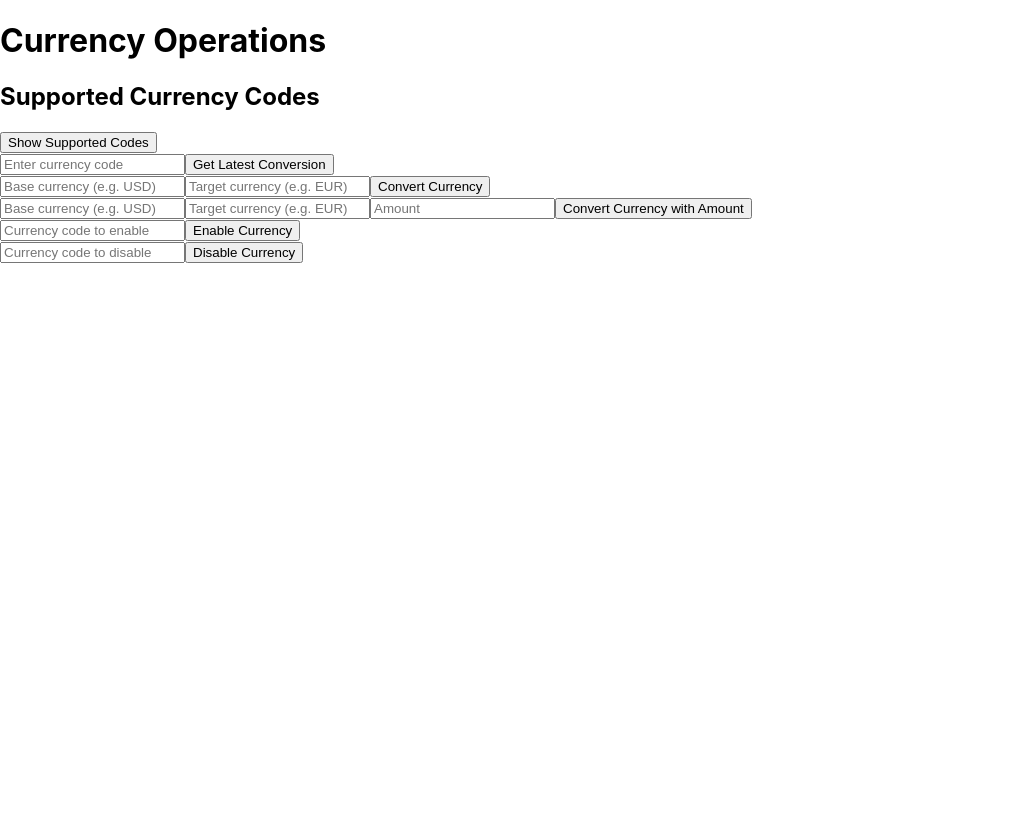
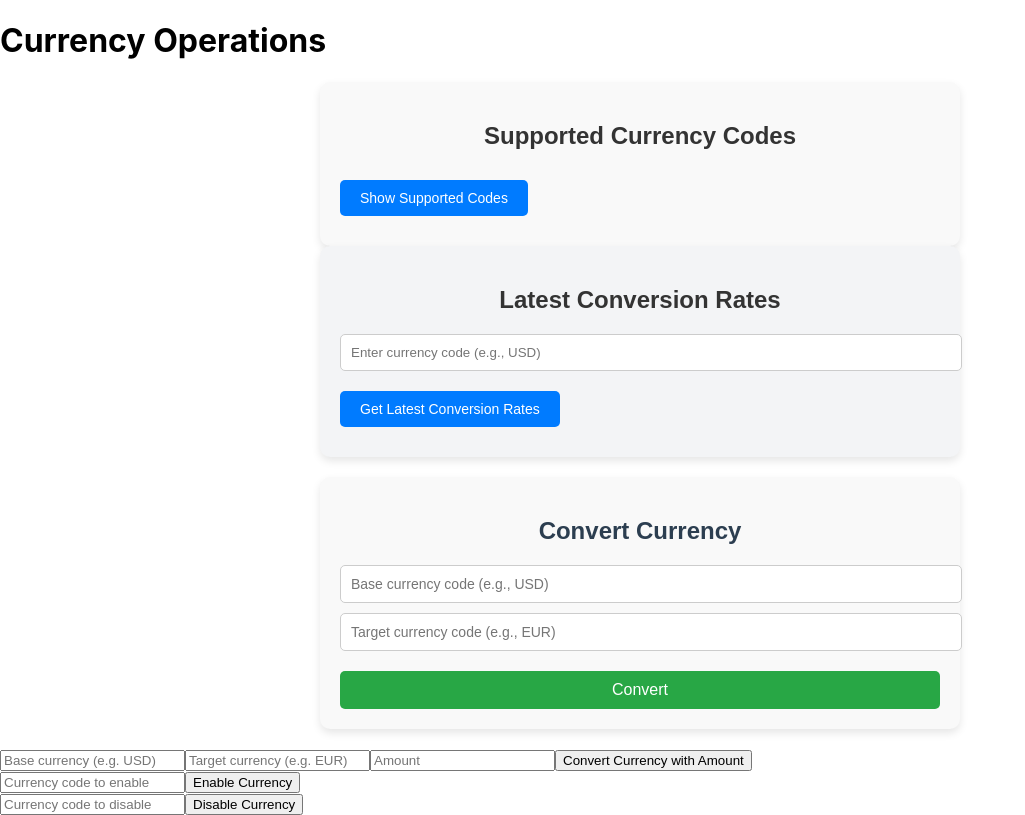
Before and after one commit to sviatdev/currency-exchange-frontend, a React (Create React App) app: page / in a window 1280 px wide. Shown: the whole page, without its empty margins (0-1025 px from the left). Built offline with nearby package versions, Linux system fonts and the light colour scheme.

Commit message:
#3 - Add design

```diff
--- a/src/component/ConvertCurrency.js
+++ b/src/component/ConvertCurrency.js
@@ -1,45 +1,66 @@
 import React, { useState } from 'react';
+import '../styles/ConvertCurrency.css'; // Import the CSS file
 import { convertCurrency } from '../api/convertCurrency';
 
 const ConvertCurrency = () => {
-    const [result, setResult] = useState(null);
+    const [baseCurrency, setBaseCurrency] = useState('');
+    const [targetCurrency, setTargetCurrency] = useState('');
+    const [conversionResult, setConversionResult] = useState(null);
     const [error, setError] = useState(null);
-    const [baseCode, setBaseCode] = useState('');
-    const [targetCode, setTargetCode] = useState('');
+    const [loading, setLoading] = useState(false);
 
-    const handleConvert = async () => {
-        const currencyRegex = /^[A-Z]{3}$/; // Regex to validate 3-letter currency code
-
-        if (!currencyRegex.test(baseCode) || !currencyRegex.test(targetCode)) {
-            setError('Currency codes must be 3 letters (e.g., USD, EUR).');
-            return;
-        }
-
+    const handleConvertCurrency = async () => {
+        setLoading(true);
+        setError(null);
         try {
-            const data = await convertCurrency(baseCode, targetCode);
-            setResult(data);
+            const data = await convertCurrency(baseCurrency, targetCurrency);
+            setConversionResult(data);
+            setLoading(false);
         } catch (err) {
             setError(err.message);
+            setLoading(false);
         }
     };
 
     return (
-        <div>
+        <div className="convert-currency-container">
+            <h2>Convert Currency</h2>
+
+            {/* Input for base currency */}
             <input
                 type="text"
-                placeholder="Base currency (e.g. USD)"
-                value={baseCode}
-                onChange={(e) => setBaseCode(e.target.value.toUpperCase())} // Ensure uppercase input
+                placeholder="Base currency code (e.g., USD)"
+                value={baseCurrency}
+                onChange={(e) => setBaseCurrency(e.target.value.toUpperCase())}
             />
+
+            {/* Input for target currency */}
             <input
                 type="text"
-                placeholder="Target currency (e.g. EUR)"
-                value={targetCode}
-                onChange={(e) => setTargetCode(e.target.value.toUpperCase())} // Ensure uppercase input
+                placeholder="Target currency code (e.g., EUR)"
+                value={targetCurrency}
+                onChange={(e) => setTargetCurrency(e.target.value.toUpperCase())}
             />
-            <button onClick={handleConvert}>Convert Currency</button>
-            {error && <p style={{color: 'red'}}>{error}</p>}
-            {result && <p>{JSON.stringify(result)}</p>}
+
+            {/* Button to perform conversion */}
+            <button onClick={handleConvertCurrency}>
+                Convert
+            </button>
+
+            {/* Show error message if there's an error */}
+            {error && <p className="error-message">{error}</p>}
+
+            {/* Show loading message while fetching */}
+            {loading && <p className="loading-message">Converting...</p>}
+
+            {/* Conditionally render conversion result */}
+            {conversionResult && (
+                <div className="conversion-result">
+                    <h3>Conversion Result</h3>
+                    <p>{baseCurrency} to {targetCurrency}:</p>
+                    <p>Conversion Rate: {conversionResult.conversion_rate}</p>
+                </div>
+            )}
         </div>
     );
 };
--- a/src/component/LatestConversion.js
+++ b/src/component/LatestConversion.js
@@ -1,31 +1,60 @@
 import React, { useState } from 'react';
+import '../styles/LatestConversion.css'; // Import the CSS file
 import { latestConversion } from '../api/latestConversion';
 
 const LatestConversion = () => {
-    const [conversion, setConversion] = useState(null);
+    const [currency, setCurrency] = useState('');
+    const [conversionRates, setConversionRates] = useState(null);
     const [error, setError] = useState(null);
-    const [currency, setCurrency] = useState('');
+    const [loading, setLoading] = useState(false);
 
     const handleFetchConversion = async () => {
+        setLoading(true);
+        setError(null);
         try {
             const data = await latestConversion(currency);
-            setConversion(data);
+            setConversionRates(data);
+            setLoading(false);
         } catch (err) {
             setError(err.message);
+            setLoading(false);
         }
     };
 
     return (
-        <div>
+        <div className="latest-conversion-container">
+            <h2>Latest Conversion Rates</h2>
+
+            {/* Input for currency code */}
             <input
                 type="text"
-                placeholder="Enter currency code"
+                placeholder="Enter currency code (e.g., USD)"
                 value={currency}
-                onChange={(e) => setCurrency(e.target.value)}
+                onChange={(e) => setCurrency(e.target.value.toUpperCase())}
             />
-            <button onClick={handleFetchConversion}>Get Latest Conversion</button>
-            {error && <p>{error}</p>}
-            {conversion && <p>{JSON.stringify(conversion)}</p>}
+
+            {/* Button to fetch the latest conversion rates */}
+            <button onClick={handleFetchConversion}>
+                Get Latest Conversion Rates
+            </button>
+
+            {/* Show error message if there's an error */}
+            {error && <p className="error-message">{error}</p>}
+
+            {/* Show loading message while fetching */}
+            {loading && <p className="loading-message">Loading...</p>}
+
+            {/* Conditionally render conversion results */}
+            {conversionRates && (
+                <div className="conversion-result">
+                    <h3>Conversion Rates for {currency}</h3>
+                    {Object.entries(conversionRates).map(([code, rate]) => (
+                        <p key={code}>
+                            {code}: {rate}
+                        </p>
+                    ))}
+                </div>
+            )}
         </div>
     );
 };
--- a/src/component/SupportedCodes.js
+++ b/src/component/SupportedCodes.js
@@ -1,7 +1,8 @@
 import React, { useState } from 'react';
+import '../styles/SupportedCodes.css'; // Import the CSS file
+import { fetchSupportedCodes } from '../api/supportedCodes';
 import { disableCurrency } from '../api/disableCurrency'; // Function to disable a currency
-import { enableCurrency } from '../api/enableCurrency';
-import {fetchSupportedCodes} from "../api/supportedCodes"; // Function to enable a currency
+import { enableCurrency } from '../api/enableCurrency'; // Function to enable a currency
 
 const SupportedCodes = () => {
     const [codes, setCodes] = useState([]);
@@ -37,7 +38,7 @@ const SupportedCodes = () => {
     const handleDisableCurrency = async (baseCode) => {
         try {
             await disableCurrency(baseCode); // Call your API to disable the currency
-            await fetchCodes(); // Re-fetch the codes after disabling a currency
+            fetchCodes(); // Re-fetch the codes after disabling a currency
         } catch (err) {
             setError(err.message);
         }
@@ -47,18 +48,18 @@ const SupportedCodes = () => {
     const handleEnableCurrency = async (baseCode) => {
         try {
             await enableCurrency(baseCode); // Call your API to enable the currency
-            await fetchCodes(); // Re-fetch the codes after enabling a currency
+            fetchCodes(); // Re-fetch the codes after enabling a currency
         } catch (err) {
             setError(err.message);
         }
     };
 
     return (
-        <div>
+        <div className="supported-codes-container">
             <h2>Supported Currency Codes</h2>
 
             {/* Button to trigger API call and toggle the data */}
-            <button onClick={handleToggle}>
+            <button className="show-hide-button" onClick={handleToggle}>
                 {showCodes ? 'Hide Supported Codes' : 'Show Supported Codes'}
             </button>
 
@@ -70,18 +71,25 @@ const SupportedCodes = () => {
 
             {/* Conditionally render the list of supported codes */}
             {showCodes && !error && !loading && (
-                <ul>
+                <ul className="currency-list">
                     {codes.map((code) => (
                         <li key={code.id}>
-                            <strong>{code.baseCode}</strong>: {code.description}
-                            (Active: {code.active ? 'Yes' : 'No'})
-                            {/* Button to disable the currency */}
+                            <span className="currency-description">
+                                <strong>{code.baseCode}</strong>: {code.description}
+                                (Active: {code.active ? 'Yes' : 'No'})
+                            </span>
                             {code.active ? (
-                                <button onClick={() => handleDisableCurrency(code.baseCode)}>
+                                <button
+                                    className="disable-button"
+                                    onClick={() => handleDisableCurrency(code.baseCode)}
+                                >
                                     Disable
                                 </button>
                             ) : (
-                                <button onClick={() => handleEnableCurrency(code.baseCode)}>
+                                <button
+                                    className="enable-button"
+                                    onClick={() => handleEnableCurrency(code.baseCode)}
+                                >
                                     Enable
                                 </button>
                             )}
--- /dev/null
+++ b/src/styles/ConvertCurrency.css
@@ -0,0 +1,80 @@
+/* Container styling */
+.convert-currency-container {
+    width: 100%;
+    max-width: 600px;
+    margin: 20px auto;
+    padding: 20px;
+    background-color: #f9f9f9;
+    border-radius: 10px;
+    box-shadow: 0 4px 8px rgba(0, 0, 0, 0.1);
+    font-family: Arial, sans-serif;
+}
+
+/* Heading */
+.convert-currency-container h2 {
+    text-align: center;
+    color: #2c3e50;
+    font-size: 24px;
+    margin-bottom: 20px;
+}
+
+/* Input fields */
+.convert-currency-container input {
+    padding: 10px;
+    border: 1px solid #ccc;
+    border-radius: 5px;
+    width: 100%;
+    margin-bottom: 10px;
+    font-size: 14px;
+}
+
+/* Button styling */
+.convert-currency-container button {
+    padding: 10px 20px;
+    border-radius: 5px;
+    border: none;
+    cursor: pointer;
+    background-color: #28a745;
+    color: white;
+    font-size: 16px;
+    width: 100%;
+    margin-top: 10px;
+}
+
+.convert-currency-container button:hover {
+    background-color: #218838;
+}
+
+/* Conversion result */
+.conversion-result {
+    margin-top: 20px;
+    padding: 15px;
+    background-color: #fff;
+    border-radius: 5px;
+    box-shadow: 0 2px 5px rgba(0, 0, 0, 0.1);
+}
+
+/* Conversion result text */
+.conversion-result p {
+    font-size: 16px;
+    color: #333;
+}
+
+/* Error message */
+.error-message {
+    color: red;
+    margin-top: 10px;
+}
+
+/* Loading message */
+.loading-message {
+    color: #28a745;
+    font-size: 16px;
+}
+
+/* Responsive design */
+@media (max-width: 600px) {
+    .convert-currency-container {
+        padding: 15px;
+    }
+}
--- /dev/null
+++ b/src/styles/LatestConversion.css
@@ -0,0 +1,75 @@
+/* General container styling */
+.latest-conversion-container {
+    width: 100%;
+    max-width: 600px;
+    margin: 0 auto;
+    padding: 20px;
+    background-color: #f3f4f6;
+    border-radius: 10px;
+    box-shadow: 0 4px 8px rgba(0, 0, 0, 0.1);
+    font-family: Arial, sans-serif;
+}
+
+/* Heading */
+.latest-conversion-container h2 {
+    text-align: center;
+    color: #333;
+    font-size: 24px;
+    margin-bottom: 20px;
+}
+
+/* Button styling */
+.latest-conversion-container button {
+    padding: 10px 20px;
+    border-radius: 5px;
+    border: none;
+    cursor: pointer;
+    font-size: 14px;
+    margin: 10px 0;
+    background-color: #007bff;
+    color: white;
+}
+
+/* Input fields */
+.latest-conversion-container input {
+    padding: 10px;
+    border: 1px solid #ccc;
+    border-radius: 5px;
+    width: 100%;
+    margin-bottom: 10px;
+}
+
+/* Conversion result styling */
+.conversion-result {
+    background-color: #fff;
+    margin-top: 20px;
+    padding: 15px;
+    border-radius: 5px;
+    box-shadow: 0 2px 5px rgba(0, 0, 0, 0.1);
+}
+
+/* Conversion result text */
+.conversion-result p {
+    font-size: 16px;
+    color: #333;
+    margin: 5px 0;
+}
+
+/* Error message */
+.error-message {
+    color: red;
+    margin-top: 10px;
+}
+
+/* Loading message */
+.loading-message {
+    color: #007bff;
+    font-size: 16px;
+}
+
+/* Responsive design */
+@media (max-width: 600px) {
+    .latest-conversion-container {
+        padding: 15px;
+    }
+}
--- /dev/null
+++ b/src/styles/SupportedCodes.css
@@ -0,0 +1,86 @@
+/* General container styling */
+.supported-codes-container {
+    width: 100%;
+    max-width: 600px;
+    margin: 0 auto;
+    padding: 20px;
+    background-color: #f9f9f9;
+    border-radius: 10px;
+    box-shadow: 0 4px 8px rgba(0, 0, 0, 0.1);
+    font-family: Arial, sans-serif;
+}
+
+/* Heading */
+.supported-codes-container h2 {
+    text-align: center;
+    color: #333;
+    font-size: 24px;
+    margin-bottom: 20px;
+}
+
+/* Button styling */
+.supported-codes-container button {
+    padding: 10px 20px;
+    border-radius: 5px;
+    border: none;
+    cursor: pointer;
+    font-size: 14px;
+    margin: 10px 0;
+}
+
+/* Show/Hide button */
+.show-hide-button {
+    background-color: #007bff;
+    color: white;
+}
+
+/* Disable button */
+.disable-button {
+    background-color: #dc3545;
+    color: white;
+}
+
+/* Enable button */
+.enable-button {
+    background-color: #28a745;
+    color: white;
+}
+
+/* Currency list */
+.currency-list {
+    list-style-type: none;
+    padding: 0;
+}
+
+.currency-list li {
+    background-color: #fff;
+    margin: 10px 0;
+    padding: 15px;
+    border-radius: 5px;
+    box-shadow: 0 2px 5px rgba(0, 0, 0, 0.1);
+    display: flex;
+    justify-content: space-between;
+    align-items: center;
+}
+
+/* Currency description styling */
+.currency-description {
+    font-size: 16px;
+    color: #555;
+}
+
+/* Responsive design */
+@media (max-width: 600px) {
+    .supported-codes-container {
+        padding: 15px;
+    }
+
+    .currency-list li {
+        flex-direction: column;
+        align-items: flex-start;
+    }
+
+    .currency-list li button {
+        margin-top: 10px;
+    }
+}
```
